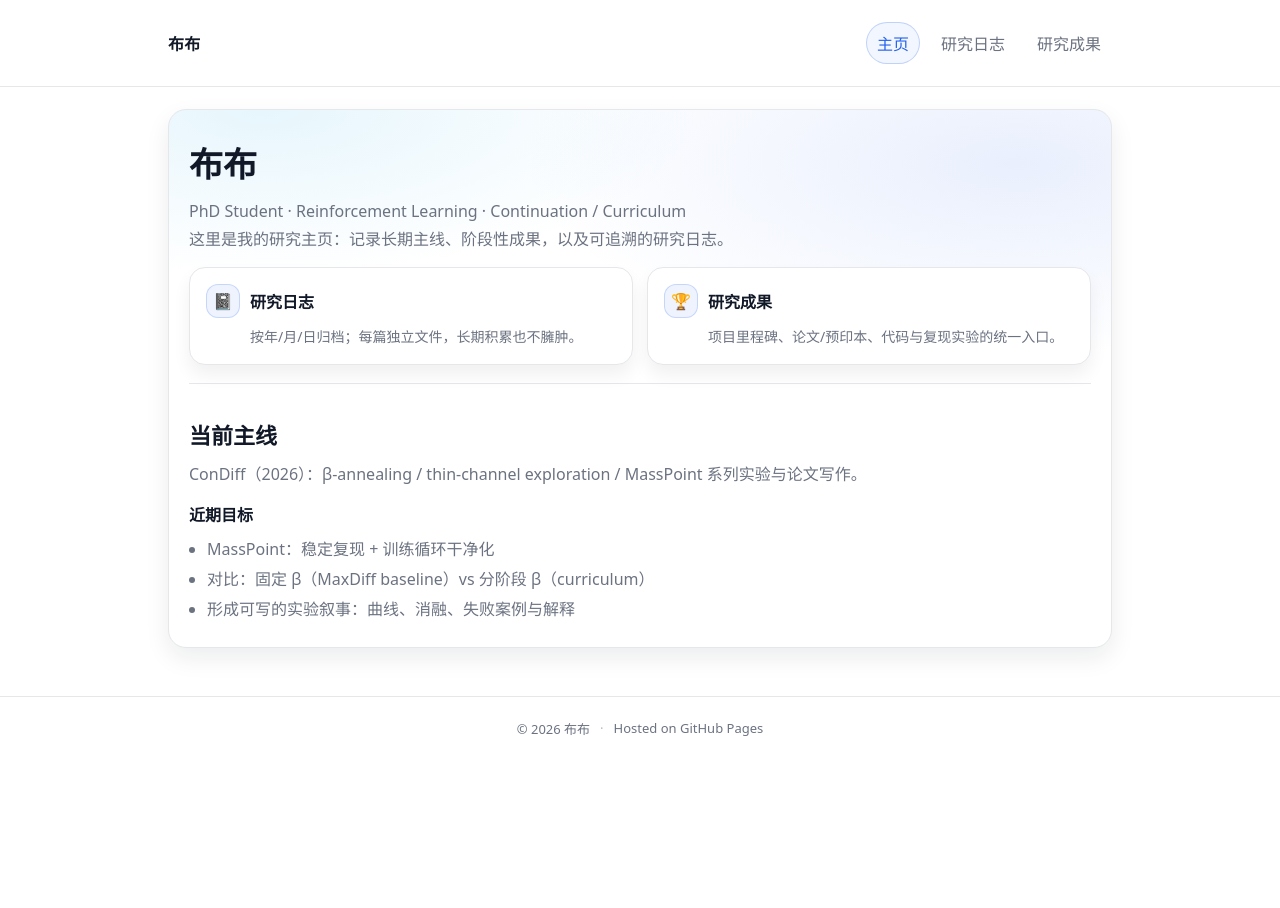
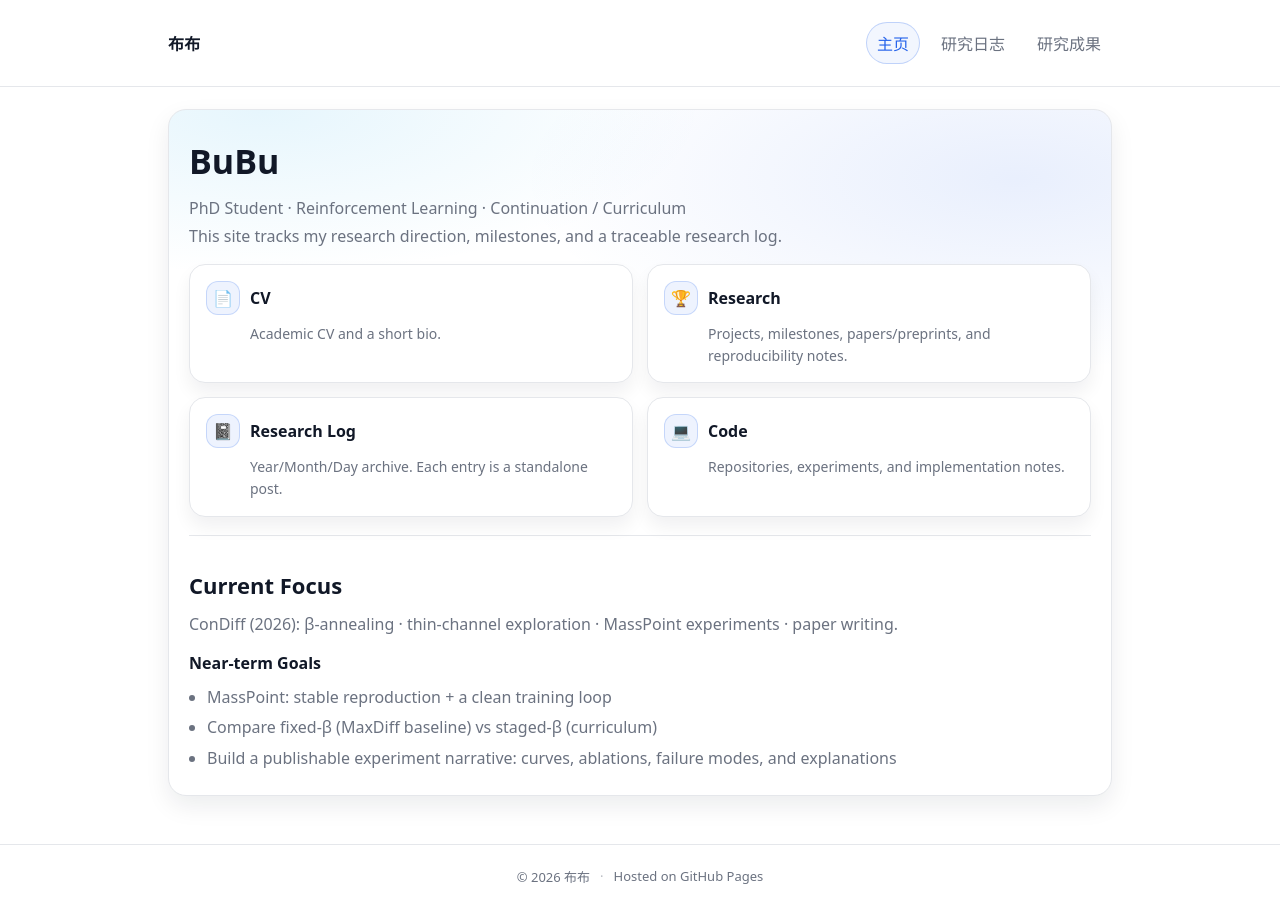
Before and after one commit to Zhoujunhan1288/Zhoujunhan1288.github.io, a Jekyll site: the page built from index.md, in a window 1280 px wide. Built offline with Jekyll 4.4.1, drawn with Linux system fonts in a browser that asks for light colours.

Commit message:
Update index.md

```diff
--- a/index.md
+++ b/index.md
@@ -1,36 +1,48 @@
 ---
 layout: default
-title: 主页
+title: Home
 ---
 
 <div class="hero">
-  <h1>布布</h1>
+  <h1>BuBu</h1>
   <p>
     PhD Student · Reinforcement Learning · Continuation / Curriculum<br/>
-    这里是我的研究主页：记录长期主线、阶段性成果，以及可追溯的研究日志。
+    This site tracks my research direction, milestones, and a traceable research log.
   </p>
 
   <div class="grid">
-    <a class="cardbtn" href="./log/">
-      <div class="head"><span class="badge">📓</span>研究日志</div>
-      <div class="desc">按年/月/日归档；每篇独立文件，长期积累也不臃肿。</div>
+    <a class="cardbtn" href="./cv/">
+      <div class="head"><span class="badge">📄</span>CV</div>
+      <div class="desc">Academic CV and a short bio.</div>
     </a>
 
     <a class="cardbtn" href="./research/">
-      <div class="head"><span class="badge">🏆</span>研究成果</div>
-      <div class="desc">项目里程碑、论文/预印本、代码与复现实验的统一入口。</div>
+      <div class="head"><span class="badge">🏆</span>Research</div>
+      <div class="desc">Projects, milestones, papers/preprints, and reproducibility notes.</div>
+    </a>
+
+    <a class="cardbtn" href="./log/">
+      <div class="head"><span class="badge">📓</span>Research Log</div>
+      <div class="desc">Year/Month/Day archive. Each entry is a standalone post.</div>
+    </a>
+
+    <a class="cardbtn" href="./code/">
+      <div class="head"><span class="badge">💻</span>Code</div>
+      <div class="desc">Repositories, experiments, and implementation notes.</div>
     </a>
   </div>
 
   <div class="section">
-    <h2>当前主线</h2>
-    <p>ConDiff（2026）：β-annealing / thin-channel exploration / MassPoint 系列实验与论文写作。</p>
+    <h2>Current Focus</h2>
+    <p>
+      ConDiff (2026): β-annealing · thin-channel exploration · MassPoint experiments · paper writing.
+    </p>
 
-    <h3>近期目标</h3>
+    <h3>Near-term Goals</h3>
     <ul class="list">
-      <li>MassPoint：稳定复现 + 训练循环干净化</li>
-      <li>对比：固定 β（MaxDiff baseline）vs 分阶段 β（curriculum）</li>
-      <li>形成可写的实验叙事：曲线、消融、失败案例与解释</li>
+      <li>MassPoint: stable reproduction + a clean training loop</li>
+      <li>Compare fixed-β (MaxDiff baseline) vs staged-β (curriculum)</li>
+      <li>Build a publishable experiment narrative: curves, ablations, failure modes, and explanations</li>
     </ul>
   </div>
 </div>
```
